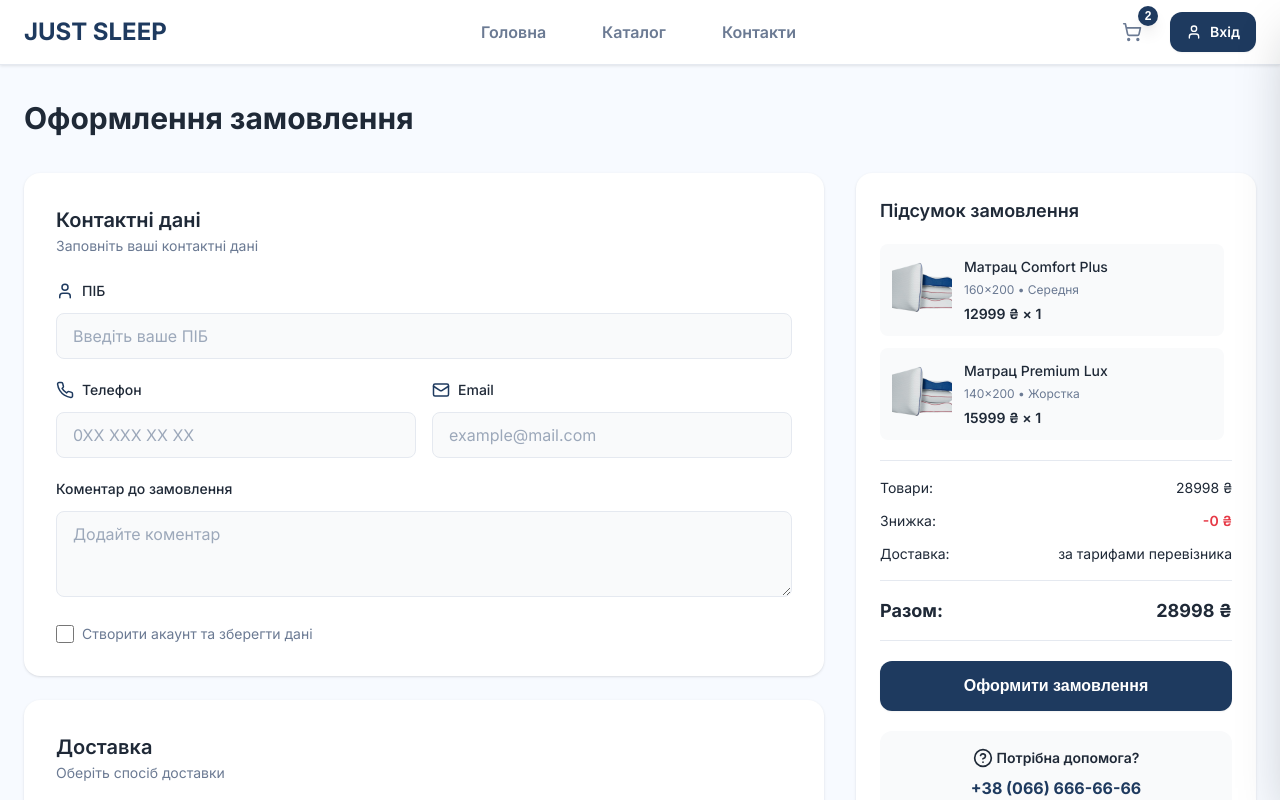
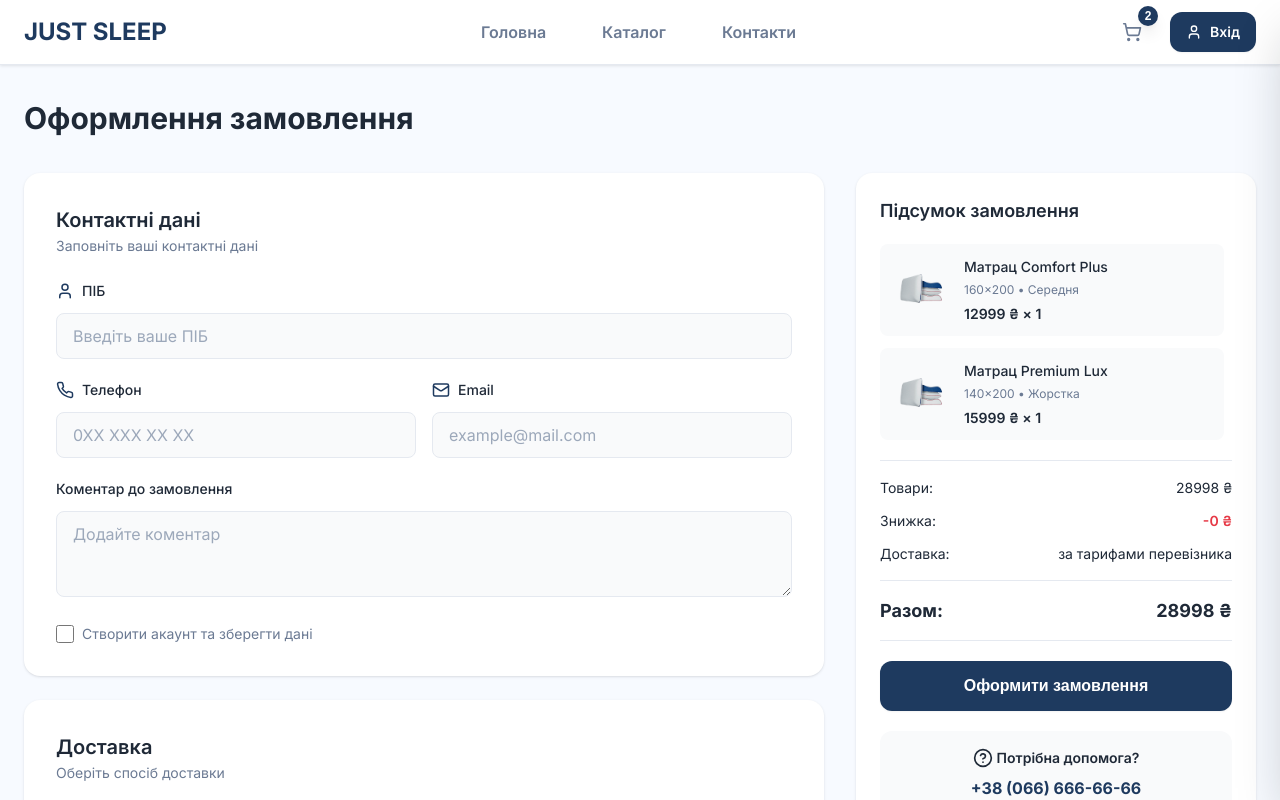
Before and after one commit to Greenfield-Taster/mattress-shop, a React (Vite) app: page /checkout in a window 1280 px wide. Shown: the top 800 px of the page. Built offline with nearby package versions, Linux system fonts and the light colour scheme.

Commit message:
Fix adaptive at checkout page

```diff
--- a/src/styles/pages/_checkout.scss
+++ b/src/styles/pages/_checkout.scss
@@ -273,6 +273,11 @@
         width: 14px;
         height: 14px;
       }
+
+      @media (max-width: v.$breakpoint-md) {
+        width: 16px;
+        height: 16px;
+      }
     }
 
     label {
@@ -280,6 +285,10 @@
       color: v.$color-text-secondary;
       cursor: pointer;
       line-height: v.$line-height-normal;
+    }
+
+    @media (max-width: v.$breakpoint-md) {
+      gap: v.$spacing-3;
     }
   }
 
@@ -349,6 +358,11 @@
     @media (max-width: v.$breakpoint-sm) {
       gap: v.$spacing-2;
       padding: v.$spacing-4 v.$spacing-3 v.$spacing-4 v.$spacing-2;
+    }
+
+    @media (max-width: v.$breakpoint-md) {
+      gap: v.$spacing-4;
+      padding: v.$spacing-4;
     }
   }
 
@@ -514,12 +528,18 @@
   &__item-image {
     width: 60px;
     height: 60px;
-    object-fit: cover;
+    object-fit: contain;
     border-radius: v.$radius-base;
     flex-shrink: 0;
 
+    img {
+      width: 100%;
+      height: 100%;
+      object-fit: contain;
+    }
+
     @media (max-width: v.$breakpoint-sm) {
-      width: 55px;
+      width: 65px;
       height: 55px;
     }
   }
```
